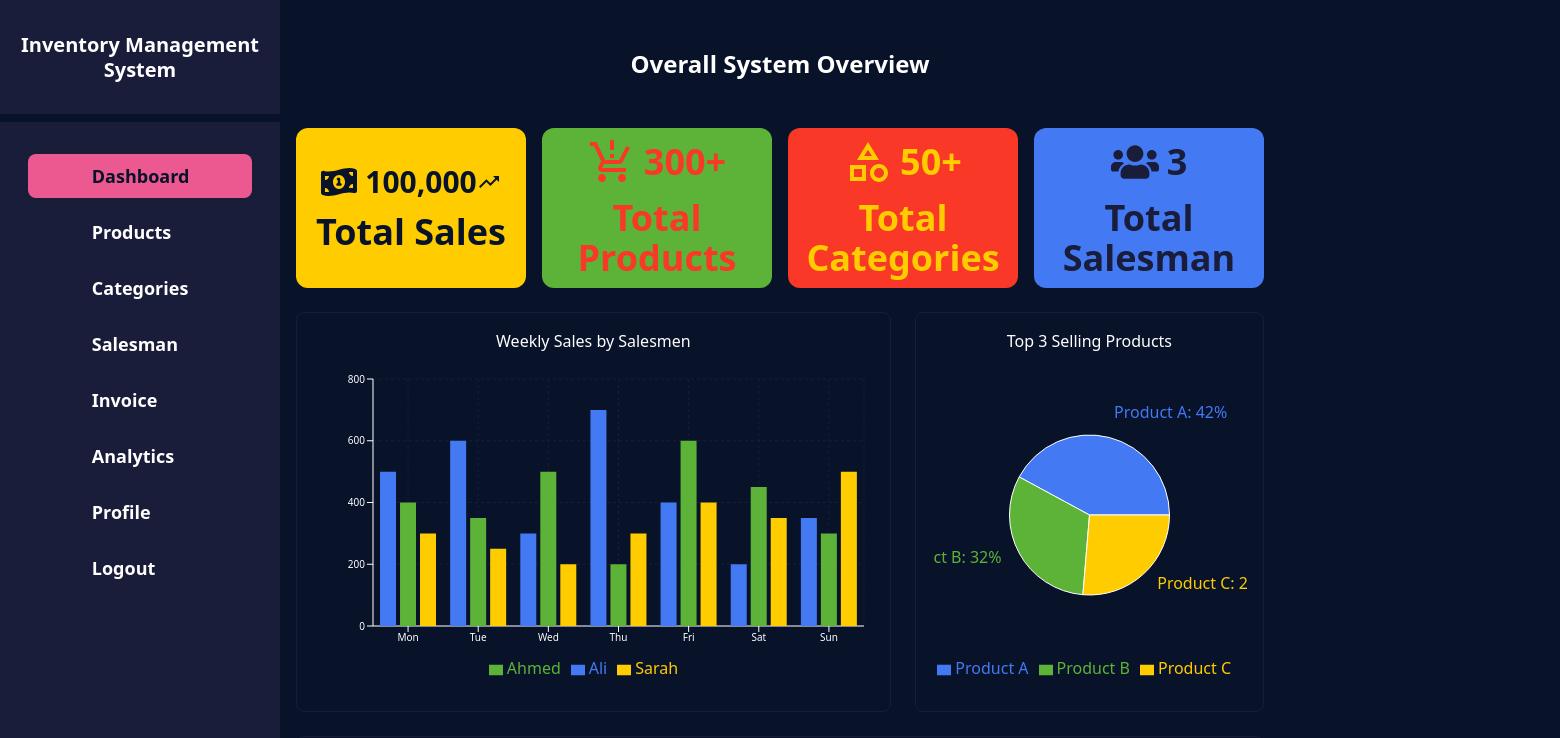
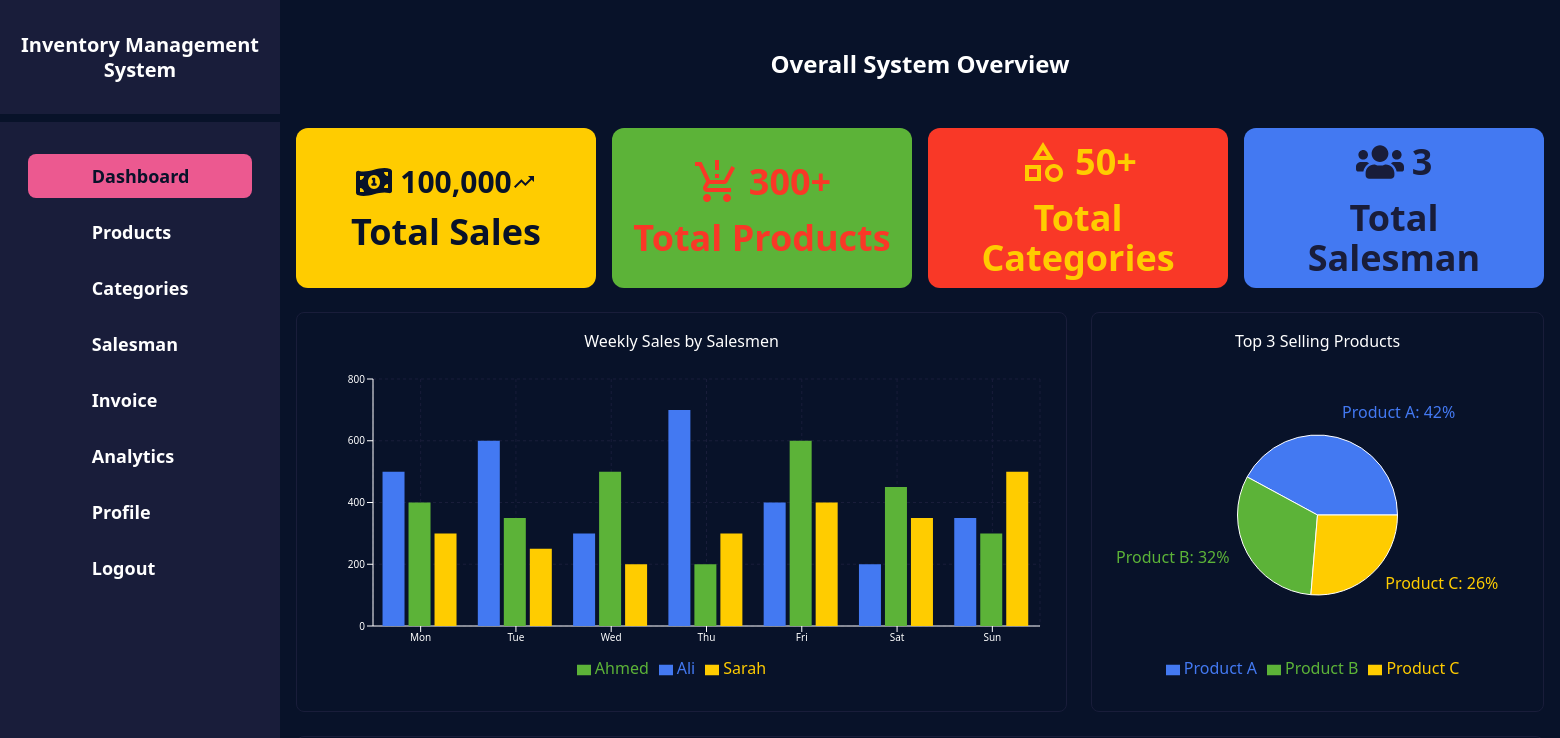
Before and after one commit to Yasir-Ali-Swe/Inventory-Managment-System-React-Dashboard-, a React (Vite) app in the folder frontend/: page / in a window 1280 px wide. Shown: the top 738 px of the page, 1560 px wide, since content can reach past the window. Built offline with nearby package versions, Linux system fonts and the light colour scheme.

Commit message:
All Reusable Components

```diff
--- a/frontend/src/components/Layout.jsx
+++ b/frontend/src/components/Layout.jsx
@@ -43,7 +43,12 @@ const Layout = () => {
           overflow-y-auto
           transition-all
           pt-0
-          ml-[280px]
+          w-full
+          lg:ml-[280px]
+          lg:max-w-[calc(100vw-280px)]
+          xl:max-w-screen-xl
+          2xl:max-w-screen-2xl
+          mx-auto
         "
       >
         <Outlet />
```
